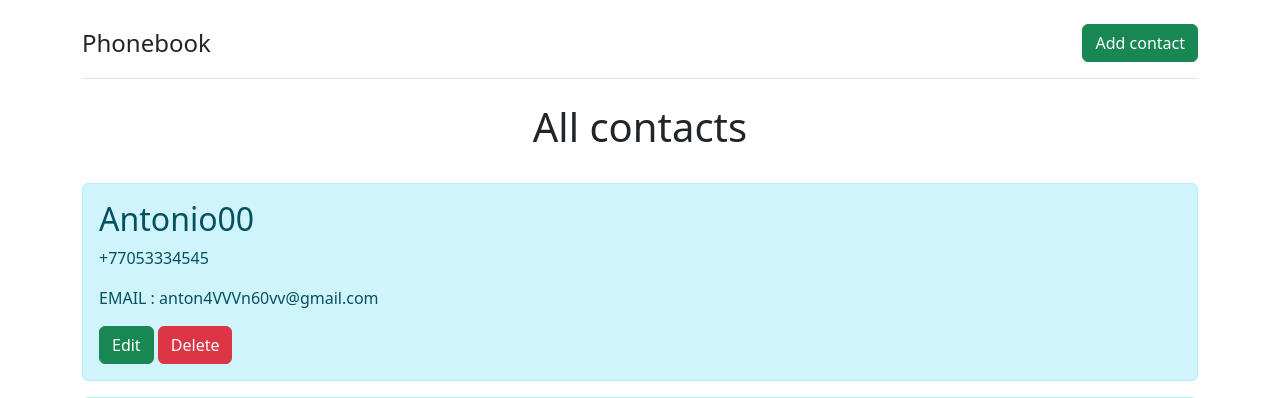
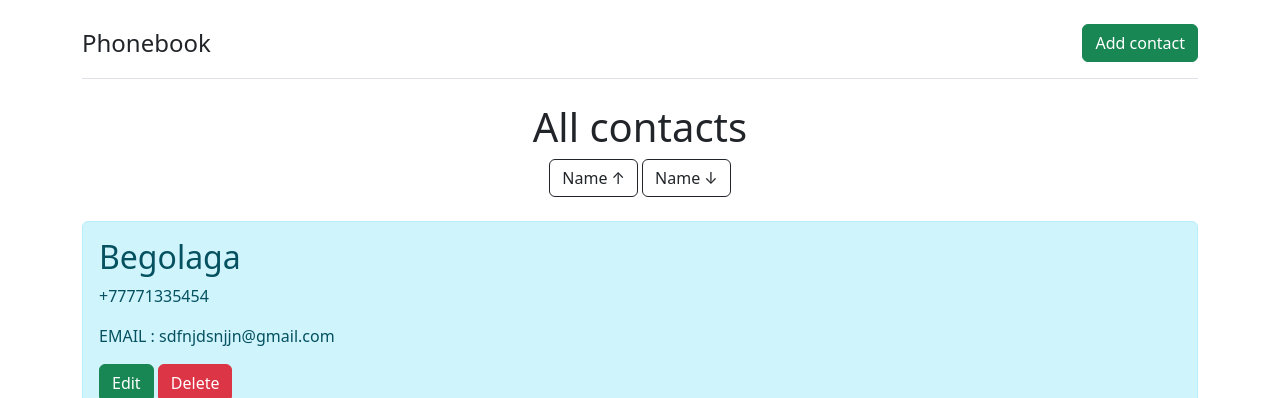
Before and after one commit to rtsoy/Assignment-4-ITP2-DjangoVersion, a Django app: page / in a window 1280 px wide. Shown: the top 398 px of the page. Run offline with Django 4.2, Linux system fonts and the light colour scheme; data comes from the database, SQL or seed files in the repository; both versions use the stored data as it was after the commit.

Commit message:
sort buttons added

```diff
--- a/config/urls.py
+++ b/config/urls.py
@@ -16,7 +16,7 @@ Including another URLconf
 from django.contrib import admin
 from django.urls import path
 
-from contacts.views import ContactView, AddContact, EditContact, DeleteContact
+from contacts.views import ContactView, AddContact, EditContact, DeleteContact, NameUp, NameDown
 
 
 urlpatterns = [
@@ -25,4 +25,6 @@ urlpatterns = [
     path('add', AddContact.as_view()),
     path('<int:id>/edit', EditContact.as_view()),
     path('<int:id>/delete', DeleteContact.as_view()),
+    path('nameup', NameUp.as_view()),
+    path('namedown', NameDown.as_view()),
 ]
--- a/contacts/views.py
+++ b/contacts/views.py
@@ -6,8 +6,10 @@ from .models import Contact
 
 class ContactView(View):
     def get(self, request):
-        contacts = Contact.objects.all()
-        return render(request, 'main.html', {'contacts': contacts})
+        contacts = Contact.objects.all().order_by('-id')
+        buttons = ['btn btn-outline-dark', 'btn btn-outline-dark']
+        data = {'contacts': contacts, 'buttons': buttons}
+        return render(request, 'main.html', data)
 
 
 class AddContact(View):
@@ -37,3 +39,19 @@ class DeleteContact(View):
     def get(self, request, id):
         Contact.objects.get(id=f'{id}').delete()
         return redirect('/')
+
+
+class NameUp(View):
+    def get(self, request):
+        contacts = Contact.objects.all().order_by('name')
+        buttons = ['btn btn-success', 'btn btn-outline-dark']
+        data = {'contacts': contacts, 'buttons': buttons}
+        return render(request, 'main.html', data)
+
+class NameDown(View):
+    def get(self, request):
+        contacts = Contact.objects.all().order_by('-name')
+        buttons = ['btn btn-outline-dark', 'btn btn-success']
+        data = {'contacts': contacts, 'buttons': buttons}
+        print(contacts)
+        return render(request, 'main.html', data)
--- a/templates/main.html
+++ b/templates/main.html
@@ -8,6 +8,12 @@
     {% if contacts|length > 0 %}
         <div class="container d-flex justify-content-center">
             <h1>All contacts</h1>
+        </div>
+        <div class="container d-flex justify-content-center">
+            <form action="">
+                <a href="nameup" class="{{ buttons.0 }}">Name ↑</a>
+                <a href="namedown" class="{{ buttons.1 }}">Name ↓</a>
+            </form>
         </div>
         <div class="container">
             <br>
```
Also changed, not shown: db.sqlite3.
